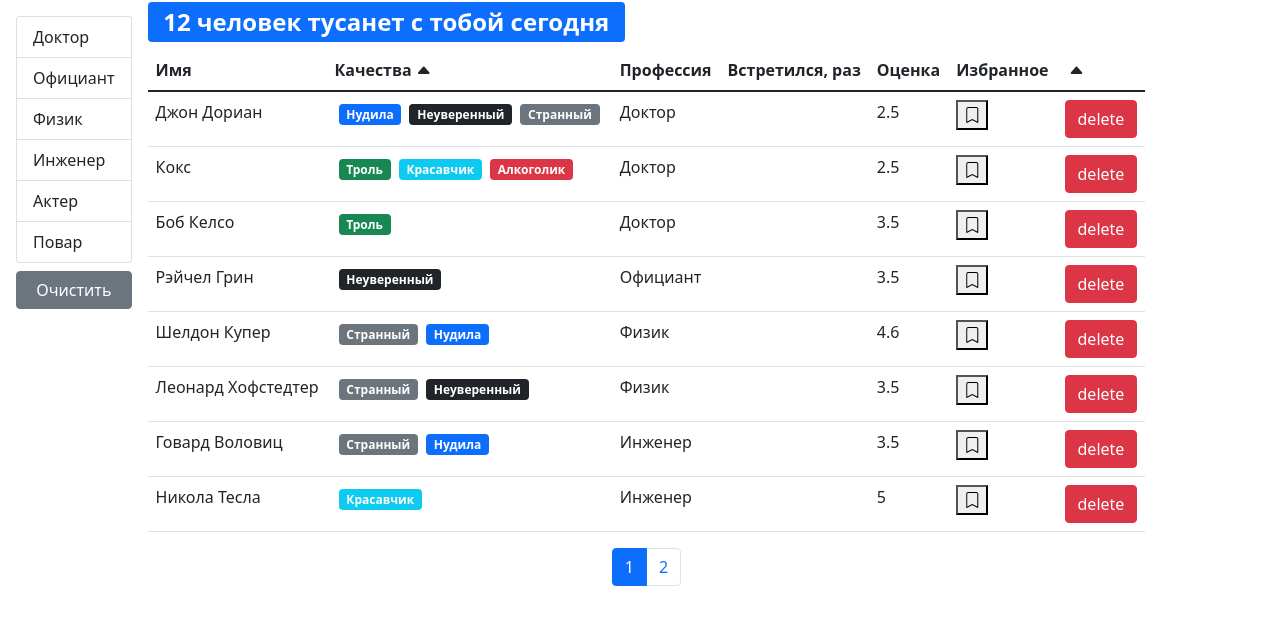
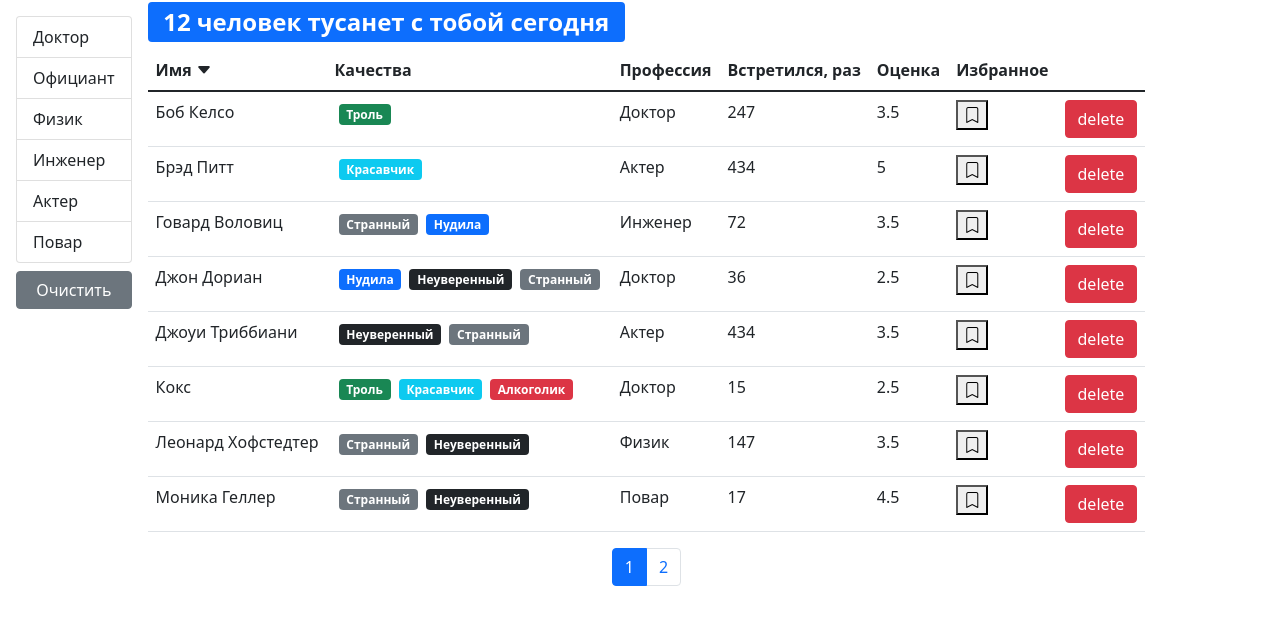
Before and after one commit to FilipBush/Fast-Company, a React (Create React App) app: page / in a window 1280 px wide. Shown: the top 624 px of the page. Built offline with nearby package versions, Linux system fonts and the light colour scheme.

Commit message:
fix: fixing arrow rendering in orderBy

```diff
--- a/src/app/components/tableHeader.jsx
+++ b/src/app/components/tableHeader.jsx
@@ -1,6 +1,5 @@
 import React from "react";
 import PropTypes from "prop-types";
-
 const TableHeader = ({ onSort, selectedSort, columns }) => {
     const handleSort = (item) => {
         if (selectedSort.path === item) {
@@ -12,13 +11,15 @@ const TableHeader = ({ onSort, selectedSort, columns }) => {
             onSort({ path: item, order: "asc" });
         }
     };
-
-    const toggleCaret = (path) => {
-        const classes = "bi ms-1 bi-caret-";
-
-        if (selectedSort.path === path) {
-            return <i className={classes + (selectedSort.order === "asc" ? "up-fill" : "down-fill")} />;
+    const renderSortArrow = (selectedSort, currentPath) => {
+        if (selectedSort.path === currentPath) {
+            if (selectedSort.order === "asc") {
+                return <i className="bi bi-caret-down-fill"></i>;
+            } else {
+                return <i className="bi bi-caret-up-fill"></i>;
+            }
         }
+        return null;
     };
 
     return (
@@ -35,19 +36,18 @@ const TableHeader = ({ onSort, selectedSort, columns }) => {
                         {...{ role: columns[column].path && "button" }}
                         scope="col"
                     >
-                        {columns[column].name}
-                        {toggleCaret(columns[column].path)}
+                        {columns[column].name}{" "}
+                        {renderSortArrow(selectedSort, columns[column].path)}
                     </th>
                 ))}
             </tr>
         </thead>
     );
 };
-
 TableHeader.propTypes = {
-    onSort: PropTypes.func.isRequred,
-    selectedSort: PropTypes.object.isRequred,
-    columns: PropTypes.object.isRequred
+    onSort: PropTypes.func.isRequired,
+    selectedSort: PropTypes.object.isRequired,
+    columns: PropTypes.object.isRequired
 };
 
 export default TableHeader;
--- a/src/app/components/users.jsx
+++ b/src/app/components/users.jsx
@@ -2,18 +2,16 @@ import React, { useState, useEffect } from "react";
 import PropTypes from "prop-types";
 import { paginate } from "../utils/paginate";
 import Pagination from "./pagination";
-// import User from "./user";
 import api from "../api";
 import GroupList from "./groupList";
 import SearchStatus from "./searchStatus";
 import UserTable from "./usersTable";
 import _ from "lodash";
-
 const Users = () => {
     const [currentPage, setCurrentPage] = useState(1);
     const [professions, setProfession] = useState();
     const [selectedProf, setSelectedProf] = useState();
-    const [sortBy, setSortBy] = useState({ iter: "name", order: "asc" });
+    const [sortBy, setSortBy] = useState({ path: "name", order: "asc" });
     const pageSize = 8;
 
     const [users, setUsers] = useState();
@@ -36,6 +34,7 @@ const Users = () => {
     useEffect(() => {
         api.professions.fetchAll().then((data) => setProfession(data));
     }, []);
+
     useEffect(() => {
         setCurrentPage(1);
     }, [selectedProf]);
@@ -47,7 +46,6 @@ const Users = () => {
     const handlePageChange = (pageIndex) => {
         setCurrentPage(pageIndex);
     };
-
     const handleSort = (item) => {
         setSortBy(item);
     };
@@ -57,7 +55,7 @@ const Users = () => {
             ? users.filter(
                 (user) =>
                     JSON.stringify(user.profession) ===
-                  JSON.stringify(selectedProf)
+                      JSON.stringify(selectedProf)
             )
             : users;
 
@@ -82,7 +80,7 @@ const Users = () => {
                             onClick={clearFilter}
                         >
                             {" "}
-                        Очистить
+                            Очистить
                         </button>
                     </div>
                 )}
@@ -91,10 +89,10 @@ const Users = () => {
                     {count > 0 && (
                         <UserTable
                             users={usersCrop}
+                            onSort={handleSort}
                             selectedSort={sortBy}
-                            onSort={handleSort}
-                            onDelete = {handleDelete}
-                            onToggleBookMark = {handleToggleBookMark}
+                            onDelete={handleDelete}
+                            onToggleBookMark={handleToggleBookMark}
                         />
                     )}
                     <div className="d-flex justify-content-center">
```
Also changed, not shown: src/app/components/user.jsx (deleted, +0 -56 lines), src/app/components/usersTable.jsx (+13 -12 lines).
